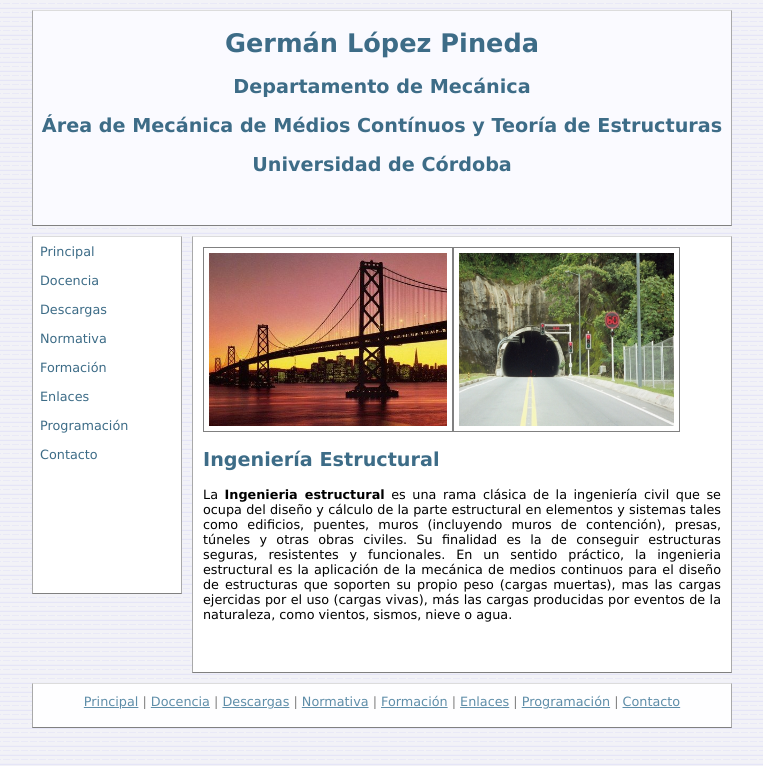
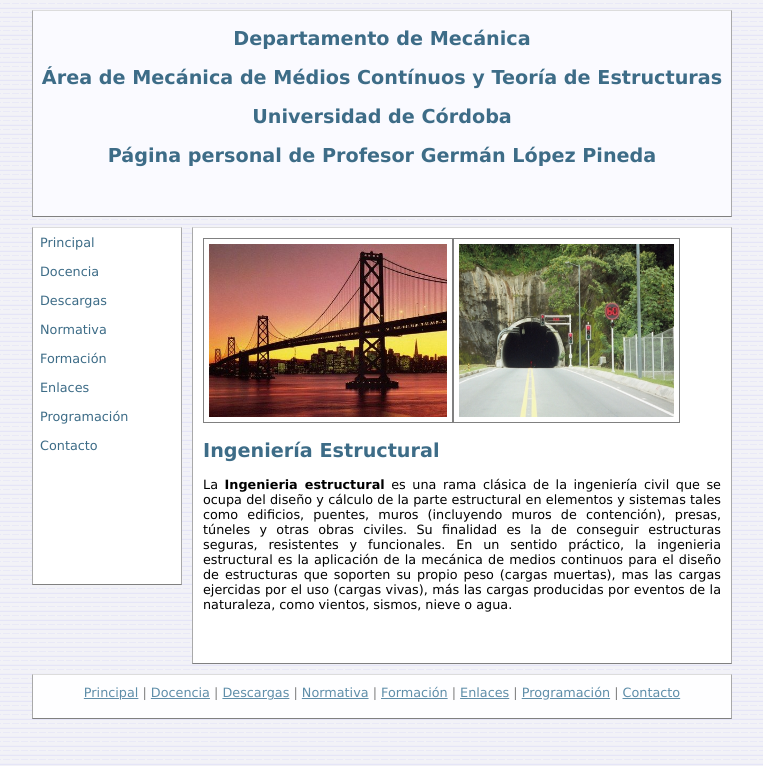
Before and after one commit to me1lopig/me1lopig-me1lopig.github.io, a plain HTML site: page index.html in a window 1280 px wide. Shown: the whole page, without its empty margins (258-1021 px from the left). Drawn offline with Linux system fonts and the light colour scheme.

Commit message:
20230827

```diff
--- a/index.html
+++ b/index.html
@@ -28,10 +28,12 @@
 <div id="container">
 	<!-- Begin Masthead -->
 	<div id="masthead">
-		<h1>Germán López Pineda</h1>
+
 		<h2>Departamento de Mecánica</h2>
 		<h2>Área de Mecánica de Médios Contínuos y Teoría de Estructuras</h2>
 		<h2>Universidad de Córdoba</h2>
+		<h2> Página personal de Profesor Germán López Pineda</h2>
+
 		<h3>&nbsp;</h3>
 	</div>
 	<!-- End Masthead -->
```
